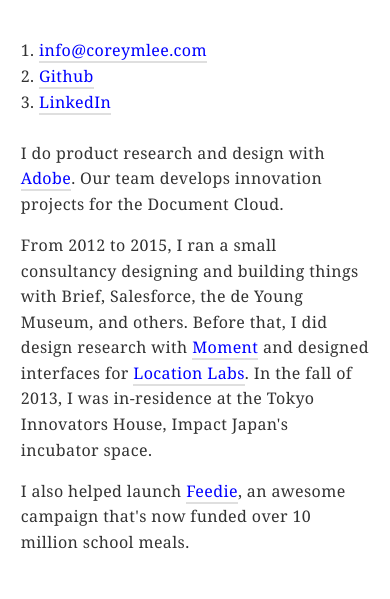
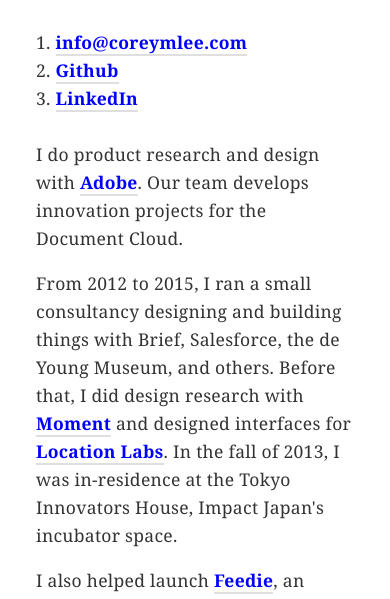
Before and after one commit to coreymlee/coreymlee.github.io, a Jekyll site: the page built from index.html, in a window 390 px wide. Shown: the top 599 px of the page. Built offline with Jekyll 4.4.1, drawn with Linux system fonts in a browser that asks for light colours; some web fonts are replaced; some of the changed text lies outside the part shown.

Commit message:
Minor design tweaks

```diff
--- a/_layouts/default.html
+++ b/_layouts/default.html
@@ -2,7 +2,7 @@
 <html>
   <head>
 
-    <link href="https://fonts.googleapis.com/css?family=Noto+Serif" rel="stylesheet">
+    <link href="https://fonts.googleapis.com/css?family=Source+Serif+Pro:400,600,700" rel="stylesheet">
 	<script src="https://use.typekit.net/nyr8nyp.js"></script>
 	<script>try{Typekit.load({ async: true });}catch(e){}</script>
 
--- a/css/home.css
+++ b/css/home.css
@@ -2,19 +2,19 @@
 html {
   margin: 0;
   padding: 0;
-  font: 400 19px "Noto Serif", Georgia, Palatino, Times, serif;
+  font: 400 20.5px "Source Serif Pro", Georgia, Palatino, Times, serif;
   line-height: 1.6rem;
   color: #333;
-  letter-spacing: 0.024rem; }
+  letter-spacing: 0.016rem; }
 
 h3 {
-  font-size: 0.85rem;
+  font-size: 0.8rem;
   font-weight: 700;
   text-transform: uppercase;
   letter-spacing: 0.096rem;
   font-family: Helvetica Neue, Helvetica, Arial, sans-serif;
   line-height: 1.6rem;
-  margin: 0 auto 0.96rem; }
+  margin: 0 0 0.8rem; }
 
 p, ul {
   margin: 0 auto 0.96rem; }
@@ -22,9 +22,10 @@
 a {
   text-decoration: none;
   color: blue;
-  border-bottom: 2px solid #dfdfdf; }
+  border-bottom: 2px solid #dfdfdf;
+  font-weight: 600; }
   a:hover {
-    border-color: blue; }
+    border-color: pink; }
 
 img {
   width: 100%; }
@@ -44,19 +45,15 @@
     ul li dd {
       margin: 0; }
 
-#greeting {
-  font-weight: 900; }
-
 #main_container {
-  margin: auto;
-  max-width: 860px;
-  margin: 2.4rem auto; }
+  max-width: 720px;
+  margin: 4rem; }
   #main_container section {
-    margin: 1.6rem; }
-    #main_container section#intro ol {
+    margin: 1.6rem 0; }
+    #main_container section#contact ol {
       padding: 0;
       margin: 1.6rem 0; }
-      #main_container section#intro ol li {
+      #main_container section#contact ol li {
         display: block; }
     #main_container section#personal li {
       display: inline;
@@ -66,7 +63,8 @@
       #main_container section#personal li dt {
         display: inline; }
         #main_container section#personal li dt a {
-          color: #333; }
+          color: #333;
+          font-weight: normal; }
         #main_container section#personal li dt:after {
           content: ", "; }
         #main_container section#personal li dt.hidelink a {
@@ -89,63 +87,19 @@
       #main_container section#personal#expanded li dd {
         display: inline; }
 
-#main {
-  display: flex;
-  flex-direction: row; }
-  #main .frame:first-of-type {
-    width: 60%; }
-  #main .frame:last-of-type {
-    width: 40%; }
-
-#portrait {
-  background: 65% 20% url("/images/cml.png");
-  background-size: cover;
-  height: 12.8rem;
-  -webkit-filter: contrast(70%) brightness(90%) sepia(80%) hue-rotate(330deg) opacity(100%) saturate(75%);
-  -moz-filter: contrast(70%) brightness(90%) sepia(80%) hue-rotate(330deg) opacity(100%) saturate(75%);
-  filter: contrast(70%) brightness(90%) sepia(80%) hue-rotate(330deg) opacity(100%) saturate(75%); }
-
 @media screen and (max-width: 860px) {
   html {
-    font: 400 18.5px "Noto Serif", Georgia, Palatino, Times, serif;
+    font: 400 20px "Source Serif Pro", Georgia, Palatino, Times, serif;
     line-height: 1.6rem; }
 
   #main_container {
-    margin: 0.8rem; }
-    #main_container section {
-      margin: 1.2rem; }
-      #main_container section#intro ol {
-        padding-top: 0; } }
-@media screen and (max-width: 700px) {
-  #main_container {
-    margin: 1.2rem; }
-    #main_container section {
-      margin: 1.6rem 0; }
-
-  #main {
-    margin: auto;
-    display: flex;
-    flex-direction: column; }
-    #main .frame:first-of-type {
-      width: auto; }
-    #main .frame:last-of-type {
-      width: auto; }
-
-  #portrait {
-    height: 17.6rem;
-    margin-bottom: 2.4rem; } }
+    margin: 2.4rem; } }
 @media screen and (max-width: 500px) {
   html {
-    font-size: 16px;
+    font: 400 17.5px "Source Serif Pro", Georgia, Palatino, Times, serif;
     line-height: 1.6rem; }
 
-  h3 {
-    font-size: 1rem; }
-
   #main_container {
-    margin: 0.8rem; }
-
-  #portrait {
-    height: 16rem; } }
+    margin: 1.6rem; } }
 
 /*# sourceMappingURL=home.css.map */
--- a/index.html
+++ b/index.html
@@ -6,15 +6,16 @@
 <div id="main_container">
 
 	<div id="main">
-		<div class="frame">
 
-			<section id="intro">
-
-				<ol id="contact">
+		<section id="contact">
+			<ol>
 				<li>1. <a href="mailto:info@coreymlee.com">info@coreymlee.com</a></li>
 				<li>2. <a id="github" href="https://github.com/oeaeee" target="_blank">Github</a></li>
 				<li>3. <a id="linkedin" href="https://www.linkedin.com/in/coreymlee" target="_blank">LinkedIn</a></li>
 			</ol>
+		</section>
+
+		<section id="intro">
 
 		  <p>
 				I do product research and design with <a href="http://www.adobe.com" target="_blank">Adobe</a>.
@@ -31,16 +32,9 @@
 			</p>
 		</section>
 
-		</div>
-		<div class="frame">
-
-			<section id="portrait">
-			</section>
-
 		<section id="personal">
-				<h3>Other Projects</h3>
+			<h3>Personal Projects</h3>
 			<div class="column">
-
 				<ul>
 					<li class="project">
 						<dt><a target="_blank" href="https://github.com/oeaeee/n1-stripe">N1 Stripe</a></dt>
@@ -83,9 +77,7 @@
 					</li>
 				</ul>
 			</div>
-
 		</section>
 
 	</div>
 </div>
-</div>
```
Also changed, not shown: css/home.scss (+16 -82 lines), images/hand.png (added), 1 other file. Lines whose indentation alone changed are shown as unchanged.
